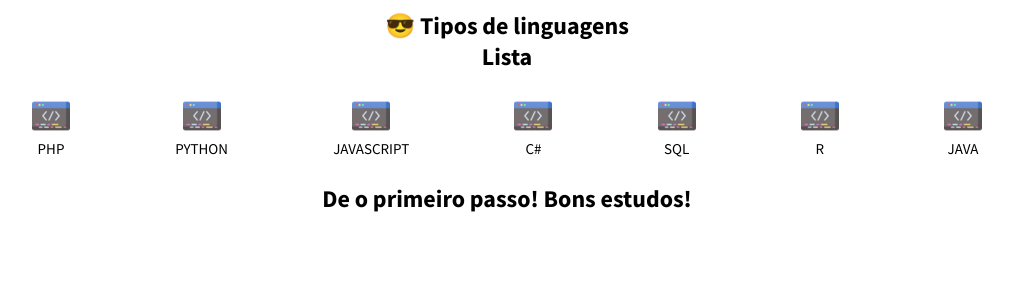
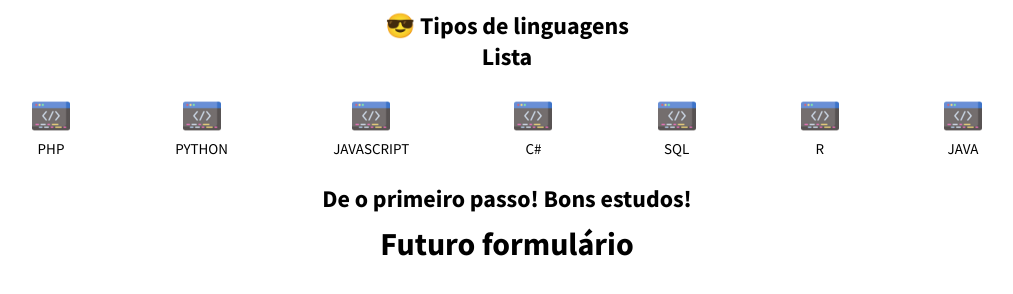
Before and after one commit to Renato007/Treinamento-StartSe, a plain HTML site: page codigos/aula-git/index.html in a window 1280 px wide. Shown: the whole page, without its empty margins (133-1146 px from the left). Drawn offline with Linux system fonts and the light colour scheme.

Commit message:
solicitação de um novo formulário

```diff
--- a/codigos/aula-git/index.html
+++ b/codigos/aula-git/index.html
@@ -46,8 +46,9 @@
       </nav>
     </header>
     <main class="conteiner-principal">
-
-
+      <form action="" >
+      <h1>Futuro formulário</h1>
+    </form>
     </main>
   </body>
 </html>
```
